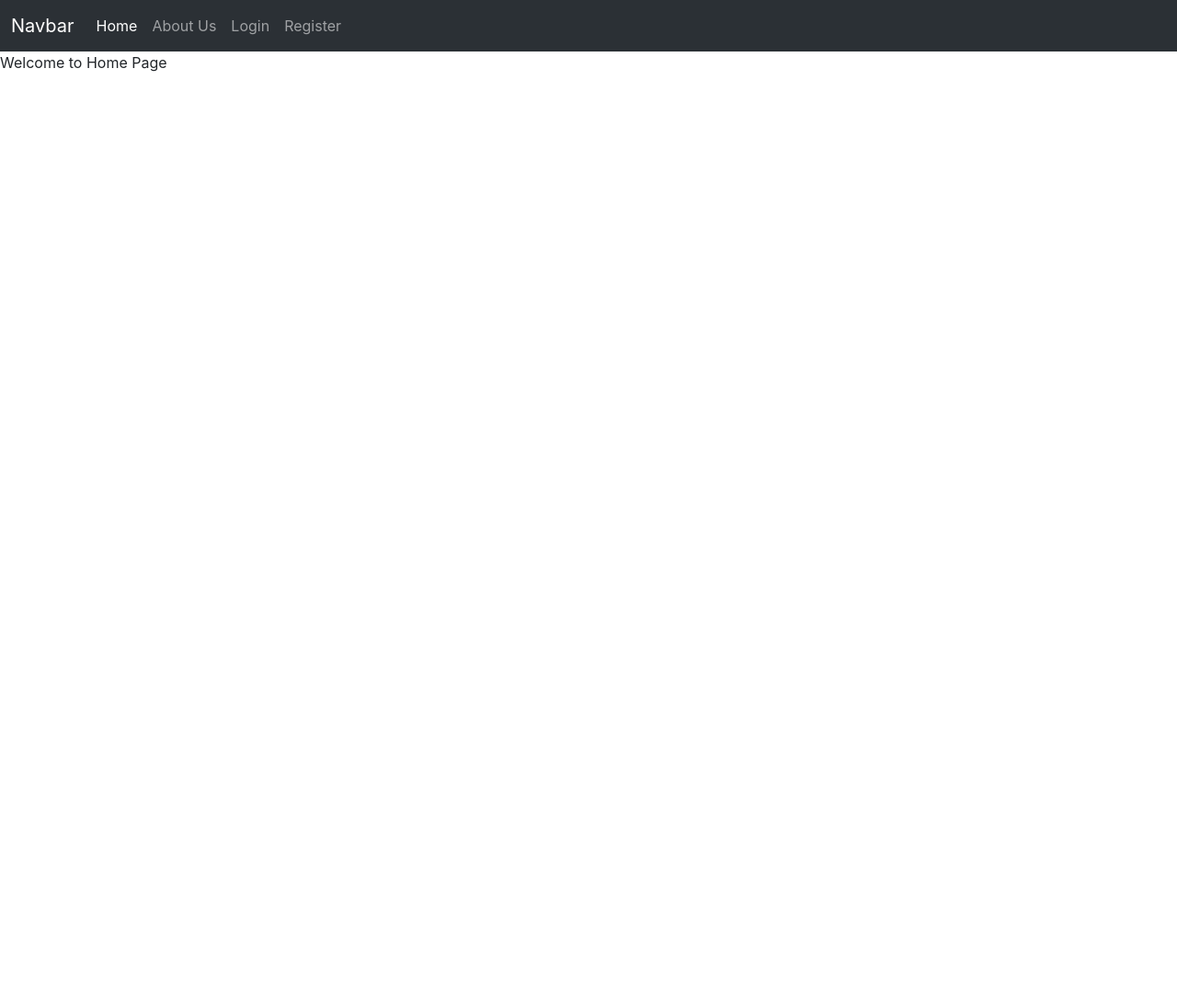
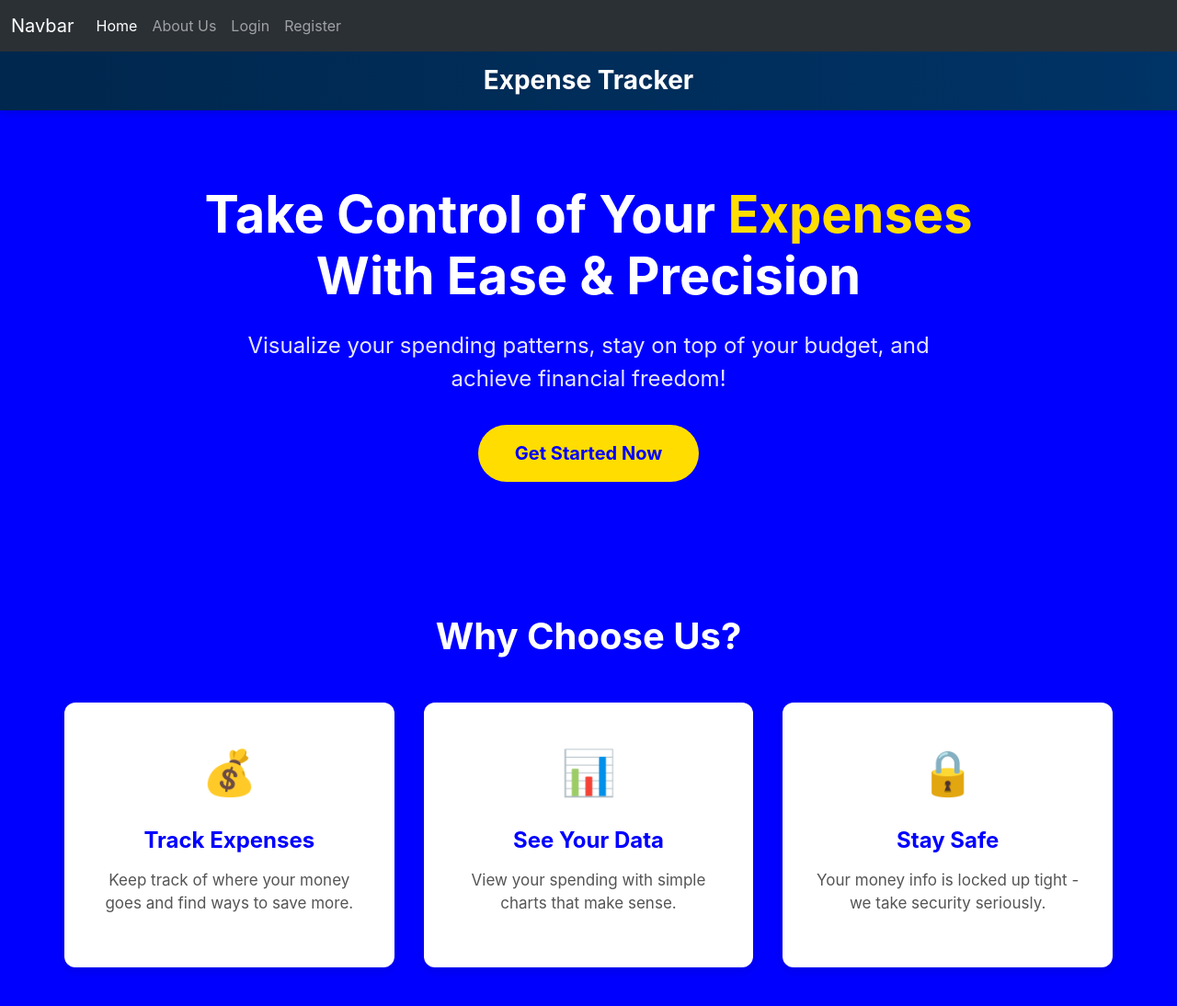
Before and after one commit to Samriddhacoderho/EXPENSE_MANAGEMENT_SYSTEM, a React (Create React App) app in the folder client_side/: page / in a window 1280 px wide. Shown: the top 1094 px of the page at 92% size. Before the commit the page ends 800 px from the top, so only its background shows below. Built offline with nearby package versions, Linux system fonts and the light colour scheme.

Commit message:
Worked on Home Page

```diff
--- a/client_side/package.json
+++ b/client_side/package.json
@@ -6,6 +6,8 @@
     "@testing-library/jest-dom": "^5.17.0",
     "@testing-library/react": "^13.4.0",
     "@testing-library/user-event": "^13.5.0",
+    "lucide-react": "^0.473.0",
+    "postcss-cli": "^11.0.0",
     "react": "^19.0.0",
     "react-dom": "^19.0.0",
     "react-hook-form": "^7.54.2",
--- a/client_side/src/components/Home.jsx
+++ b/client_side/src/components/Home.jsx
@@ -1,14 +1,85 @@
-import React, { useContext} from 'react'
-import { context } from '../contexts/Context'
+import React from 'react';
+import '../css_files/Home.css';
 
-const Home = () => {
-  const firstnameAccess=useContext(context)
-  const isLoggedIn=document.cookie.includes("loginToken=")
+
+function App() {
   return (
-    isLoggedIn?<div>
-      <h1>Welcome to Home Page {firstnameAccess.userMessage}</h1>
-    </div>:<div>Welcome to Home Page</div>
-  )
+    <div className="app">
+      {/* Top navigation bar */}
+      <nav className="nav">
+        <div className="nav-container">
+          <h1 className="nav-logo">Expense Tracker</h1>
+
+        </div>
+      </nav>
+
+      {/* Main content area */}
+      <div className="hero">
+        <h2 className="hero-title">
+          Take Control of Your <span className="highlight">Expenses</span> <br />
+          With Ease & Precision
+        </h2>
+        <p className="hero-subtitle">
+          Visualize your spending patterns, stay on top of your budget, and
+          achieve financial freedom!
+        </p>
+        <button className="btn-cta">Get Started Now</button>
+      </div>
+
+      {/* Features */}
+      <div className="features">
+        <h3 className="features-title">Why Choose Us?</h3>
+        <div className="features-grid">
+          {[
+            {
+              icon: "💰",
+              title: "Track Expenses",
+              description:
+                "Keep track of where your money goes and find ways to save more.",
+            },
+            {
+              icon: "📊",
+              title: "See Your Data",
+              description:
+                "View your spending with simple charts that make sense.",
+            },
+            {
+              icon: "🔒",
+              title: "Stay Safe",
+              description:
+                "Your money info is locked up tight - we take security seriously.",
+            },
+          ].map((item, i) => (
+            <div key={i} className="feature-card">
+              <div className="feature-icon">{item.icon}</div>
+              <h4 className="feature-title">{item.title}</h4>
+              <p className="feature-description">{item.description}</p>
+            </div>
+          ))}
+        </div>
+      </div>
+
+      {/* Sign up prompt */}
+      <div className="cta">
+        <div className="cta-container">
+          <h4 className="cta-title">Want to save lots of money?</h4>
+          <p className="cta-subtitle">
+          Join a community of people who’ve transformed the way they manage their finances.
+          </p>
+          <button className="btn-cta">Start Now</button>
+        </div>
+      </div>
+
+      {/* Footer */}
+      <footer className="footer">
+        <div className="footer-container">
+          <p className="footer-text">
+            © {new Date().getFullYear()} Expense Tracker
+          </p>
+        </div>
+      </footer>
+    </div>
+  );
 }
 
-export default Home
+export default App;
--- /dev/null
+++ b/client_side/src/css_files/Home.css
@@ -0,0 +1,228 @@
+/* Main styles */
+.app {
+  min-height: 100vh;
+  background-color: #0000ff;
+  color: white;
+  width: 100vw;
+  overflow-x: hidden;
+}
+
+/* Top bar */
+.nav {
+  background: linear-gradient(to right, #00274d, #003366);
+  padding: 15px 30px;
+  box-shadow: 0 2px 8px rgba(0, 0, 0, 0.15);
+  width: 100%;
+}
+
+.nav-container {
+  max-width: 1200px;
+  margin: 0 auto;
+  display: flex;
+  justify-content: space-between;
+  align-items: center;
+  padding: 0 15px;
+}
+
+.nav-logo {
+  font-size: 28px;
+  font-weight: bold;
+  color: white;
+  margin: 0;
+}
+
+.nav-buttons {
+  display: flex;
+  gap: 15px;
+}
+
+/* Buttons */
+.btn-primary {
+  background: white;
+  color: #0000ff;
+  border: none;
+  padding: 8px 24px;
+  border-radius: 4px;
+  font-weight: 600;
+  cursor: pointer;
+  font-size: 16px;
+}
+
+.btn-outline {
+  background: none;
+  color: white;
+  border: 2px solid white;
+  padding: 8px 24px;
+  border-radius: 4px;
+  font-weight: 600;
+  cursor: pointer;
+  font-size: 16px;
+}
+
+/* Main section */
+.hero {
+  max-width: 1200px;
+  margin: 0 auto;
+  padding: 80px 30px;
+  text-align: center;
+}
+
+.hero-title {
+  font-size: 56px;
+  font-weight: bold;
+  line-height: 1.2;
+  margin-bottom: 24px;
+}
+
+.highlight {
+  color: #ffdd00;
+}
+
+.hero-subtitle {
+  font-size: 24px;
+  color: rgba(255, 255, 255, 0.9);
+  margin-bottom: 32px;
+  max-width: 800px;
+  margin: 0 auto 32px;
+}
+
+.btn-cta {
+  background: #ffdd00;
+  color: #0000ff;
+  border: none;
+  padding: 16px 40px;
+  border-radius: 50px;
+  font-size: 20px;
+  font-weight: bold;
+  cursor: pointer;
+}
+
+.btn-cta:hover {
+  background: #ffe44d;
+}
+
+/* Features */
+.features {
+  max-width: 1200px;
+  margin: 0 auto;
+  padding: 64px 30px;
+}
+
+.features-title {
+  font-size: 40px;
+  font-weight: bold;
+  text-align: center;
+  margin-bottom: 48px;
+}
+
+.features-grid {
+  display: grid;
+  grid-template-columns: repeat(3, 1fr);
+  gap: 32px;
+  margin: 0 auto;
+}
+
+.feature-card {
+  background: white;
+  color: #0000ff;
+  padding: 40px 32px;
+  border-radius: 12px;
+  text-align: center;
+  box-shadow: 0 4px 12px rgba(0, 0, 0, 0.1);
+}
+
+.feature-icon {
+  font-size: 48px;
+  margin-bottom: 24px;
+}
+
+.feature-title {
+  font-size: 24px;
+  font-weight: bold;
+  margin-bottom: 16px;
+  color: #0000ff;
+}
+
+.feature-description {
+  color: #555;
+  font-size: 17px;
+}
+
+/* Sign up section */
+.cta {
+  background: linear-gradient(to right, #003366, #0047ab);
+  padding: 64px 30px;
+  width: 100%;
+}
+
+.cta-container {
+  max-width: 1200px;
+  margin: 0 auto;
+  text-align: center;
+}
+
+.cta-title {
+  font-size: 40px;
+  font-weight: bold;
+  margin-bottom: 24px;
+}
+
+.cta-subtitle {
+  font-size: 20px;
+  color: rgba(255, 255, 255, 0.9);
+  margin-bottom: 32px;
+  max-width: 800px;
+  margin: 0 auto 32px;
+}
+
+/* Bottom */
+.footer {
+  background: #00274d;
+  padding: 24px;
+  width: 100%;
+}
+
+.footer-container {
+  max-width: 1200px;
+  margin: 0 auto;
+  text-align: center;
+}
+
+.footer-text {
+  color: #b0c4de;
+}
+
+/* Mobile styles */
+@media (max-width: 1200px) {
+  .features-grid {
+    grid-template-columns: repeat(2, 1fr);
+  }
+}
+
+@media (max-width: 768px) {
+  .hero-title {
+    font-size: 40px;
+  }
+
+  .features-grid {
+    grid-template-columns: 1fr;
+  }
+
+  .nav-container {
+    flex-direction: column;
+    gap: 15px;
+  }
+
+  .nav-buttons {
+    width: 100%;
+    justify-content: center;
+  }
+
+  .hero-subtitle {
+    font-size: 20px;
+  }
+
+  .cta-title {
+    font-size: 32px;
+  }
+}
```
Also changed, not shown: client_side/src/components/About.jsx (line endings or trailing spaces), 1 other file (tests, documents, lock files or other folders).
